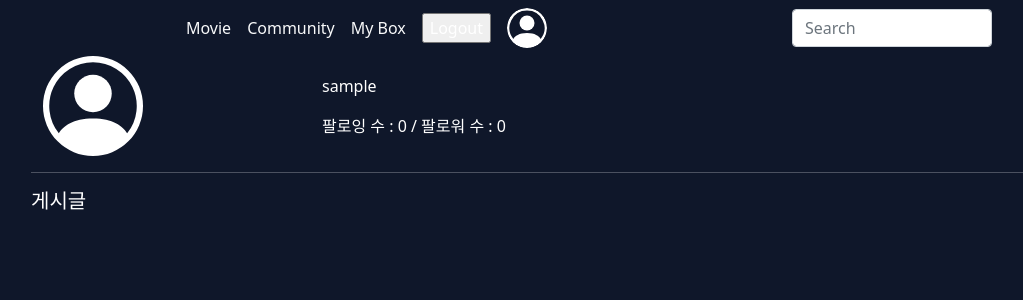
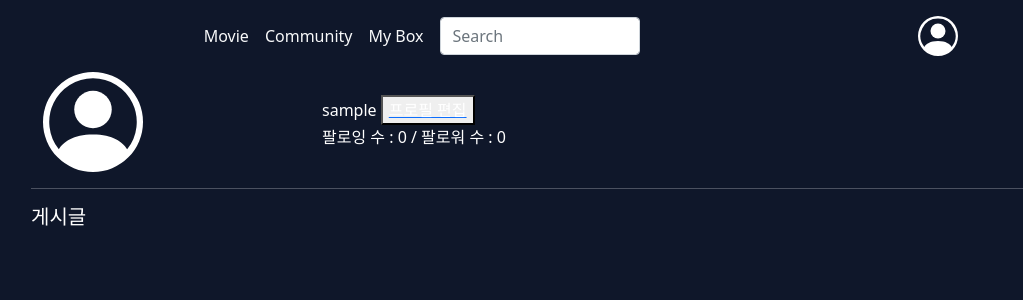
Before and after one commit to shon4bw/Mise-en-Scene, a Django app: a page that uses templates/base.html in a window 1280 px wide. Shown: the top 300 px of the page, without its empty margins (51-1074 px from the left). Run offline with Django 3.2, Linux system fonts and the light colour scheme; the visitor is signed in with stand-in values (Sample User, id 1); data comes from the database, SQL or seed files in the repository; data that the repository does not hold is empty; some libraries are stand-ins or nearby versions.

Commit message:
Add profile dropdown & profile amend

```diff
--- a/accounts/templates/accounts/profile.html
+++ b/accounts/templates/accounts/profile.html
@@ -4,6 +4,7 @@
 <div class="container">
   <div class="row align-items-center align-self-center">
 
+    {% comment %} 프로필 이미지 {% endcomment %}
     <div class="col-3">
       {% if person.image %}
         <img class="big_profile_box" src="{{ person.image.url }}" alt="프로필 사진">
@@ -14,8 +15,17 @@
         </svg>
       {% endif %}
     </div>
+
+    {% comment %} 유저 명과 프로필 수정 / 팔로잉 & 팔로워 {% endcomment %}
     <div class="col-9">
-      <p class="feed_name_txt">{{ person.username }} </p>
+      <span class="feed_name_txt">{{ person.username }} </span>
+      {% if user.is_authenticated %}
+        <button>
+          <a href="{% url 'accounts:update' request.user.pk %}">
+            <span>프로필 편집</span>
+          </a>
+        </button>
+      {% endif %}
 
       {% with followings=person.followings.all followers=person.followers.all %}
         <div>
--- a/accounts/urls.py
+++ b/accounts/urls.py
@@ -8,5 +8,6 @@ urlpatterns = [
     path('login/', views.login, name='login'),
     path('logout/', views.logout, name='logout'),
     path('<username>/', views.profile, name='profile'),
+    path('<int:user_pk>/update/', views.update, name='update'),
     path('<int:user_pk>/follow/', views.follow, name='follow'),
 ]
--- a/accounts/views.py
+++ b/accounts/views.py
@@ -5,7 +5,9 @@ from django.contrib.auth import get_user_model
 from django.contrib.auth.forms import AuthenticationForm
 from django.contrib.auth.decorators import login_required
 from django.views.decorators.http import require_POST, require_http_methods
-from .forms import CustomUserCreationForm
+
+from accounts.models import User
+from .forms import CustomUserCreationForm, CustomUserChangeForm
 from django.http import JsonResponse
 from community.models import Review
 
@@ -65,6 +67,28 @@ def profile(request, username):
     return render(request, 'accounts/profile.html', context)
 
 
+@login_required
+def update(request, user_pk):
+    '''
+    GET: "회원정보 수정 폼" 응답
+    POST: 수정된 회원정보 유효성 검사 후 저장
+    '''
+
+    user = User.objects.get(pk=user_pk)
+
+    if request.method == 'POST':
+        form = CustomUserChangeForm(request.POST, instance=user)
+        if form.is_valid():
+            form.save()
+            return redirect('accounts:profile', user.username)
+    else:
+        form = CustomUserChangeForm(instance=user)
+    context = {
+        'form': form,
+    }
+    return render(request, 'accounts/update.html', context)
+
+
 @require_POST
 def follow(request, user_pk):
     if request.user.is_authenticated:
--- a/templates/_style.html
+++ b/templates/_style.html
@@ -1,6 +1,10 @@
 <style>
 *{
   color: #ffffff;
+}
+
+.write input{
+    color: #000000;
 }
 
 .profile_box {
--- a/templates/base.html
+++ b/templates/base.html
@@ -26,27 +26,40 @@
         </li>
 
         <li class="mx-2">
-          <form action="{% url 'accounts:logout' %}" method="POST">
-            {% csrf_token %}
-            <input type="submit" value="Logout">
-          </form>
+          <input class="form-control" style="width: 200px" type="search" placeholder="Search" aria-label="Search">
         </li>
 
-        <li class="mx-2">
-          <div class="profile_box">
-            {% if user.image %}
-            <a href="{% url 'accounts:profile' request.user.username %}">
+      </ul>
+
+      <ul class="d-flex flex-row align-items-center list-unstyled my-0">
+        <li class="mx-2 dropdown">
+          {% if user.image %}
+            <a class="nav-link" href="#" id="navbarDropdown" role="button" data-bs-toggle="dropdown" aria-expanded="false">
               <img class="profile_img" src="{{ user.image.url }}" alt="프로필 사진">
             </a>
-            {% else %}
-            <a href="{% url 'accounts:profile' request.user.username %}">
+          {% else %}
+            <a class="nav-link" href="#" id="navbarDropdown" role="button" data-bs-toggle="dropdown" aria-expanded="false">
               <svg xmlns="http://www.w3.org/2000/svg" width="40" height="40" fill="currentColor" class="bi bi-person-circle" viewBox="0 0 16 16">
                 <path d="M11 6a3 3 0 1 1-6 0 3 3 0 0 1 6 0z"/>
                 <path fill-rule="evenodd" d="M0 8a8 8 0 1 1 16 0A8 8 0 0 1 0 8zm8-7a7 7 0 0 0-5.468 11.37C3.242 11.226 4.805 10 8 10s4.757 1.225 5.468 2.37A7 7 0 0 0 8 1z"/>
               </svg>
             </a>
-            {% endif %}
-          </div>
+          {% endif %}
+          <ul class="dropdown-menu" aria-labelledby="navbarDropdown">
+            <li>
+              <a class="dropdown-item" href="{% url 'accounts:profile' request.user.username %}">
+                <span class="btn btn-link text-decoration-none">계정</span>
+              </a>
+            </li>
+            <li><hr class="dropdown-divider"></li>
+            <li>
+              <form class="dropdown-item" action="{% url 'accounts:logout' %}" method="POST">
+                {% csrf_token %}
+                <input class="btn btn-link text-decoration-none" type="submit" value="Logout">
+              </form>
+            </li>
+          </ul>
+
         </li>
       </ul>
     {% else %}
@@ -59,11 +72,6 @@
         </li>
       </ul>
     {% endif %}
-      <ul class="d-flex flex-row align-items-center list-unstyled my-0">
-        <li class="mx-2">
-          <input class="form-control" style="width: 200px" type="search" placeholder="Search" aria-label="Search">
-        </li>
-      </ul>
   </nav>
   <div class="container">
     {% block content %}
```
Also changed, not shown: accounts/forms.py (+8 -1 lines), accounts/templates/accounts/update.html (added, +11 -0 lines), community/templates/community/create.html (+7 -3 lines).
